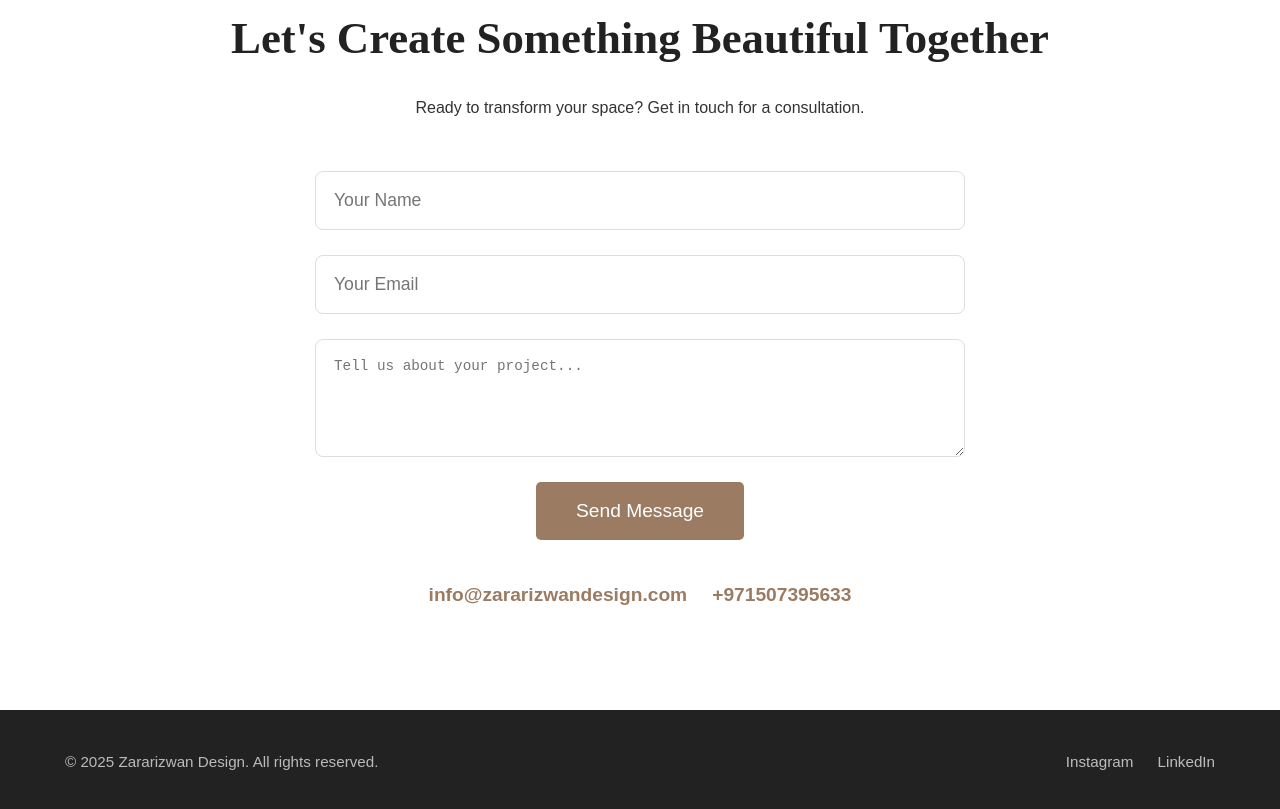
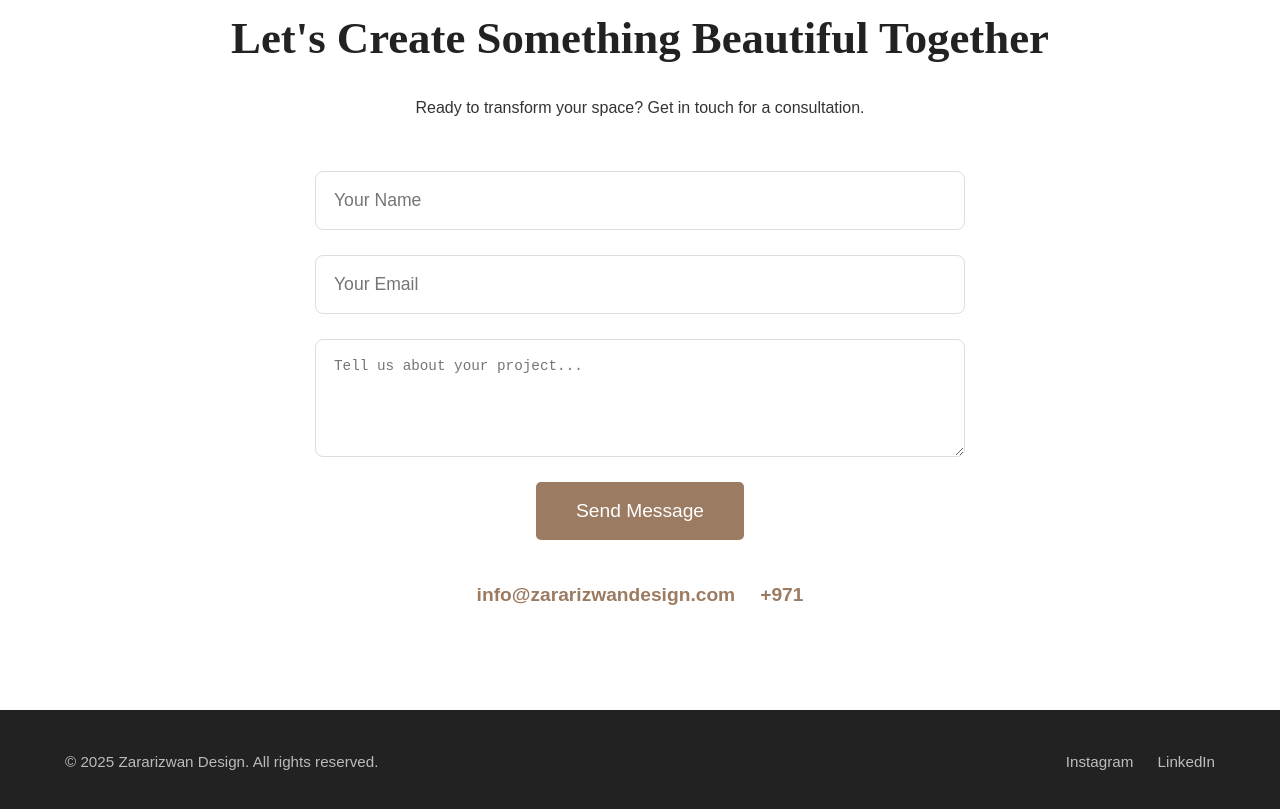
Before and after one commit to rayyan337/zara-website, a plain HTML site: page index.html in a window 1280 px wide. Shown: the part 3119-3928 px from the top of the page. Drawn offline with Linux system fonts and the light colour scheme; a script that the page names is missing; files whose address does not match are found by name.

```diff
--- a/index.html
+++ b/index.html
@@ -81,7 +81,7 @@
             </form>
             <div class="social-links">
                 <a href="mailto:rizwanzara@gmail.com">info@zararizwandesign.com</a>
-                <a href="tel:+971507395633">+971507395633</a> </div>
+                <a href="tel:+971">+971</a> </div>
         </div>
     </section>
     <footer>
```
Also changed, not shown: 1 other file.
